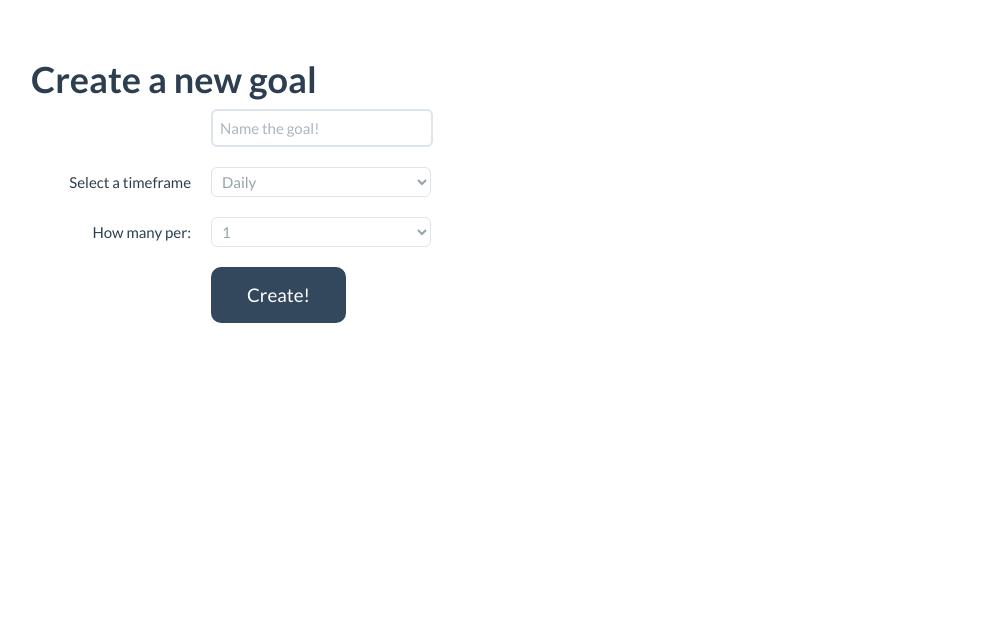
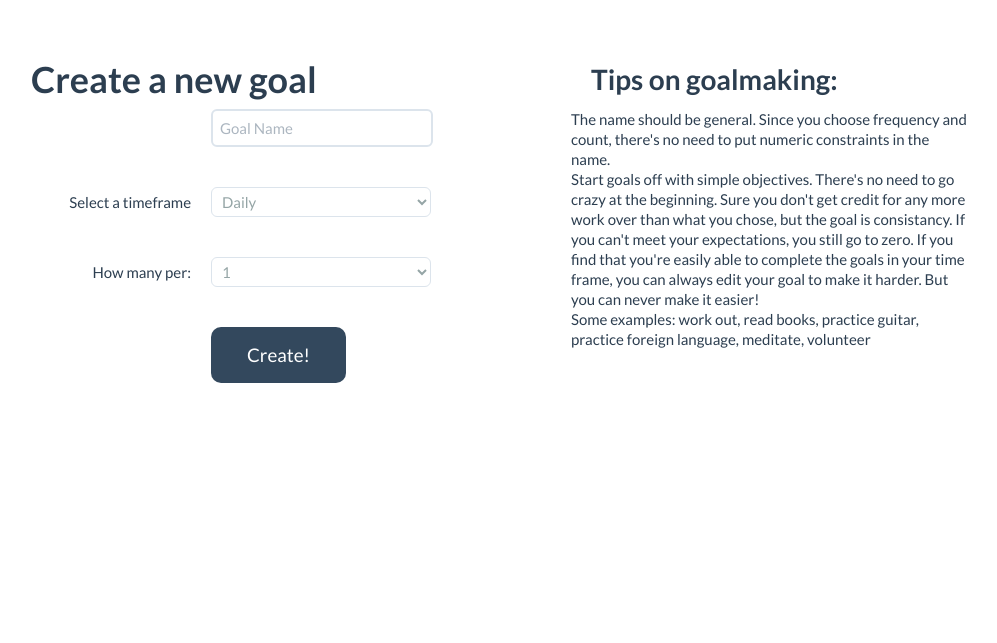
Before and after one commit to jackschultz/streakflow, a Django app: page /goals/create in a window 1280 px wide. Shown: the part 51-694 px from the top of the page, without its empty margins (139-1136 px from the left). Run offline with Django 3.2, Linux system fonts and the light colour scheme; the visitor is signed in with stand-in values (Sample User, id 1); some libraries are stand-ins or nearby versions.

Commit message:
cleaning up templates and user help

```diff
--- a/streakflow/apps/goals/forms.py
+++ b/streakflow/apps/goals/forms.py
@@ -7,3 +7,8 @@ class GoalCreateForm(forms.ModelForm):
   class Meta:
     model = Goal
     exclude = ('member','consecutive','num_completed_in_frame','last_completed',)
+
+class GoalEditForm(forms.ModelForm):
+  class Meta:
+    model = Goal
+    exclude = ('member','consecutive','num_completed_in_frame','last_completed','goal_name',)
--- a/streakflow/apps/goals/models.py
+++ b/streakflow/apps/goals/models.py
@@ -89,6 +89,24 @@ class Goal(models.Model):
         consec += 1
     return consec
 
+  def check_strength(self, nnpf, ntf):
+  #returns true if the new requirements are tougher.
+    if self.time_frame_len == DAILY:
+      cur_freq = self.num_per_frame
+    elif self.time_frame_len == WEEKLY:
+      cur_freq = self.num_per_frame/7
+    elif self.time_frame_len == MONTHLY:
+      cur_freq = self.num_per_frame/28
+    if ntf == DAILY:
+      new_freq = nnpf
+    elif ntf == WEEKLY:
+      new_freq = nnpf/7
+    elif ntf == MONTHLY:
+      new_freq = nnpf/28
+    if new_freq >= cur_freq:
+      return True
+    return False
+
 class TimeFrame(models.Model):
   num_per_frame = models.IntegerField(default=1)
   begin_time = models.DateField(blank=True, default=None)
--- a/streakflow/apps/goals/views.py
+++ b/streakflow/apps/goals/views.py
@@ -6,7 +6,7 @@ from django.contrib.auth.views import login
 from django.template import RequestContext
 from django.core.urlresolvers import reverse
 from django.utils.timezone import utc
-from forms import GoalCreateForm
+from forms import GoalCreateForm, GoalEditForm
 from models import Goal, TimeFrame, Objective
 import datetime
 import json
@@ -33,27 +33,6 @@ def goal_create(request):
     context = {'form':form}
     return render_to_response('goals/create.html',context,context_instance=RequestContext(request))
 
-
-
-#def objective_mark(request, goal_pk, tf_pk, obj_pk):
-#  member = get_object_or_404(Member, user=request.user)
-#  goal = get_object_or_404(Goal, pk=goal_pk)
-#  if goal.member != member: #malicious or something
-#    response_data['success'] = 'false'
-#    raise Http404
-#  if request.is_ajax():
-#    response_data = {}
-#    obj = get_object_or_404(Objective, pk=obj_pk)
-#    obj.completed = not obj.completed
-#    obj.save()
-#    response_data['success'] = 'true'
-#    if obj.completed:
-#      response_data['completed'] = 'True'
-#    else:
-#      response_data['completed'] = 'False'
-#    return HttpResponse(json.dumps(response_data), content_type='application/json')
-
-
 def goal_overview(request, goal_pk):
   member = get_object_or_404(Member, user=request.user)
   goal = get_object_or_404(Goal, pk=goal_pk)
@@ -65,6 +44,43 @@ def goal_overview(request, goal_pk):
   context['goal'] = goal
   return render_to_response('goals/overview.html',context,context_instance=RequestContext(request))
 
+
+def goal_edit(request, goal_pk):
+  if not request.user.is_authenticated():
+    return HttpResponseRedirect(reverse('login'))
+  member = get_object_or_404(Member, user=request.user)
+  goal = get_object_or_404(Goal, pk=goal_pk)
+  if goal.member != member: #malicious or something
+    response_data['success'] = 'false'
+    raise Http404
+  #now we want to deal with the form
+  form = GoalEditForm()
+  if request.method == 'POST':
+    form = GoalEditForm(request.POST)
+    if form.is_valid():
+      #now we need to make sure that the values are ok... not easier
+      if not goal.check_strength(int(request.POST['num_per_frame']),request.POST['time_frame_len']):
+        #we don't let them, probably should give a message.
+        context = {'form':form}
+        context['goal'] = goal
+        context['errors'] = 'Your new chosen frequency is actually easier. You need to make it harder!'
+        return render_to_response('goals/edit.html',context,context_instance=RequestContext(request))
+      goal.num_per_frame = int(request.POST['num_per_frame'])
+      goal.time_frame_len = request.POST['time_frame_len']
+      goal.save()
+      return HttpResponseRedirect(reverse('profile'))
+    else:
+      context = {'form':form}
+      context['goal'] = goal
+      return render_to_response('goals/edit.html',context,context_instance=RequestContext(request))
+  else:
+    context = {'form':form}
+    context['goal'] = goal
+    return render_to_response('goals/edit.html',context,context_instance=RequestContext(request))
+    #now they can modify it.
+  context = {}
+  context['goal'] = goal
+  return render_to_response('goals/edit.html',context,context_instance=RequestContext(request))
 
 
 
@@ -112,41 +128,6 @@ def goal_completed(request):
       context['goal'] = goal
       return render_to_response('goals/goal_view.html',context,context_instance=RequestContext(request))
 
-def goal_edit(request, goal_pk):
-  if not request.user.is_authenticated():
-    return HttpResponseRedirect(reverse('login'))
-  member = get_object_or_404(Member, user=request.user)
-  goal = get_object_or_404(Goal, pk=goal_pk)
-  if goal.member != member: #malicious or something
-    response_data['success'] = 'false'
-    raise Http404
-  #now we want to deal with the form
-  form = GoalCreateForm()
-  if request.method == 'POST':
-    form = GoalCreateForm(request.POST)
-    if form.is_valid():
-      #now we need to make sure that the values are ok... not easier
-      if not check_strength(goal, int(request.POST['times_in_frame']),request.POST['time_frame']):
-        #we don't let them, probably should give a message.
-        context = {'form':form}
-        context['goal'] = goal
-        return render_to_response('goals/edit.html',context,context_instance=RequestContext(request))
-      goal.times_in_frame = int(request.POST['times_in_frame'])
-      goal.time_frame = request.POST['time_frame']
-      goal.save()
-      return HttpResponseRedirect(reverse('profile'))
-    else:
-      context = {'form':form}
-      context['goal'] = goal
-      return render_to_response('goals/edit.html',context,context_instance=RequestContext(request))
-  else:
-    context = {'form':form}
-    context['goal'] = goal
-    return render_to_response('goals/edit.html',context,context_instance=RequestContext(request))
-    #now they can modify it.
-  context = {}
-  context['goal'] = goal
-  return render_to_response('goals/edit.html',context,context_instance=RequestContext(request))
 
 def goal_delete(request, goal_pk):
   member = get_object_or_404(Member, user=request.user)
--- a/streakflow/templates/goals/create.html
+++ b/streakflow/templates/goals/create.html
@@ -1,12 +1,15 @@
 {% extends "base.html" %}
 
 {% block body %}
+
+<div class="row">
+  <div class="span5">
     <form action="" method="post" class="form-horizontal" id="goal-form">
       <h2 class="form-login-heading">Create a new goal</h2>
       {%csrf_token%}
       <div class="control-group">
         <div class="controls">
-        <input id="id_goal_name" name="goal_name" value="{{form.goal_name.value|default_if_none:''}}" placeholder="Name the goal!" type="text"/>
+          <input id="id_goal_name" name="goal_name" value="{{form.goal_name.value|default_if_none:''}}" placeholder="Goal Name" type="text"/>
           <span class="help-inline">
           {% for e in form.goal_name.errors %}
             {{e|escape}}
@@ -51,5 +54,22 @@
         <button class="btn btn-large btn-primary" type="submit">Create!</button>
       </div>
     </form>
+  </div>
+  <div class="span2">
+  </div>
+  <div class="span5">
+    <h3>Tips on goalmaking:</h3>
+    <div class="row">
+      The name should be general. Since you choose frequency and count, there's no need to put numeric constraints in the name.
+    </div>
+    <div class="row">
+      Start goals off with simple objectives. There's no need to go crazy at the beginning. Sure you don't get credit for any more work over than what you chose, but the goal is consistancy. If you can't meet your expectations, you still go to zero. If you find that you're easily able to complete the goals in your time frame, you can always edit your goal to make it harder. But you can never make it easier!
+    </div>
+    <div class="row">
+      Some examples:
+        work out, read books, practice guitar, practice foreign language, meditate, volunteer
+    </div>
+  </div>
+</div>
 
 {% endblock %}
--- a/streakflow/templates/goals/overview.html
+++ b/streakflow/templates/goals/overview.html
@@ -23,7 +23,7 @@
     <div class="span3">
       {{tf}}
     </div>
-    <div class="span6">
+    <div class="span6" style="margin-bottom:3px;">
       {% for obj in tf.objectives.all %}
           {% if obj.completed %}
           <span class="goal-objective" oid="{{obj.pk}}" completed="{{obj.completed|lower}}" gid="{{goal.pk}}" >{%csrf_token%}
--- a/streakflow/templates/registration/registration_form.html
+++ b/streakflow/templates/registration/registration_form.html
@@ -21,7 +21,7 @@
       </span>
     </div>
     <div class="control-group">
-      <input id="id_password1" name="password1" placeholder="password1" type="password"/>
+      <input id="id_password1" name="password1" placeholder="password" type="password"/>
       <span class="help-inline">
       {% for e in form.password1.errors %}
         {{e|escape}}
```
Also changed, not shown: streakflow/templates/about.html (+7 -6 lines), streakflow/templates/goals/edit.html (+27 -29 lines). Lines whose indentation alone changed are shown as unchanged.
